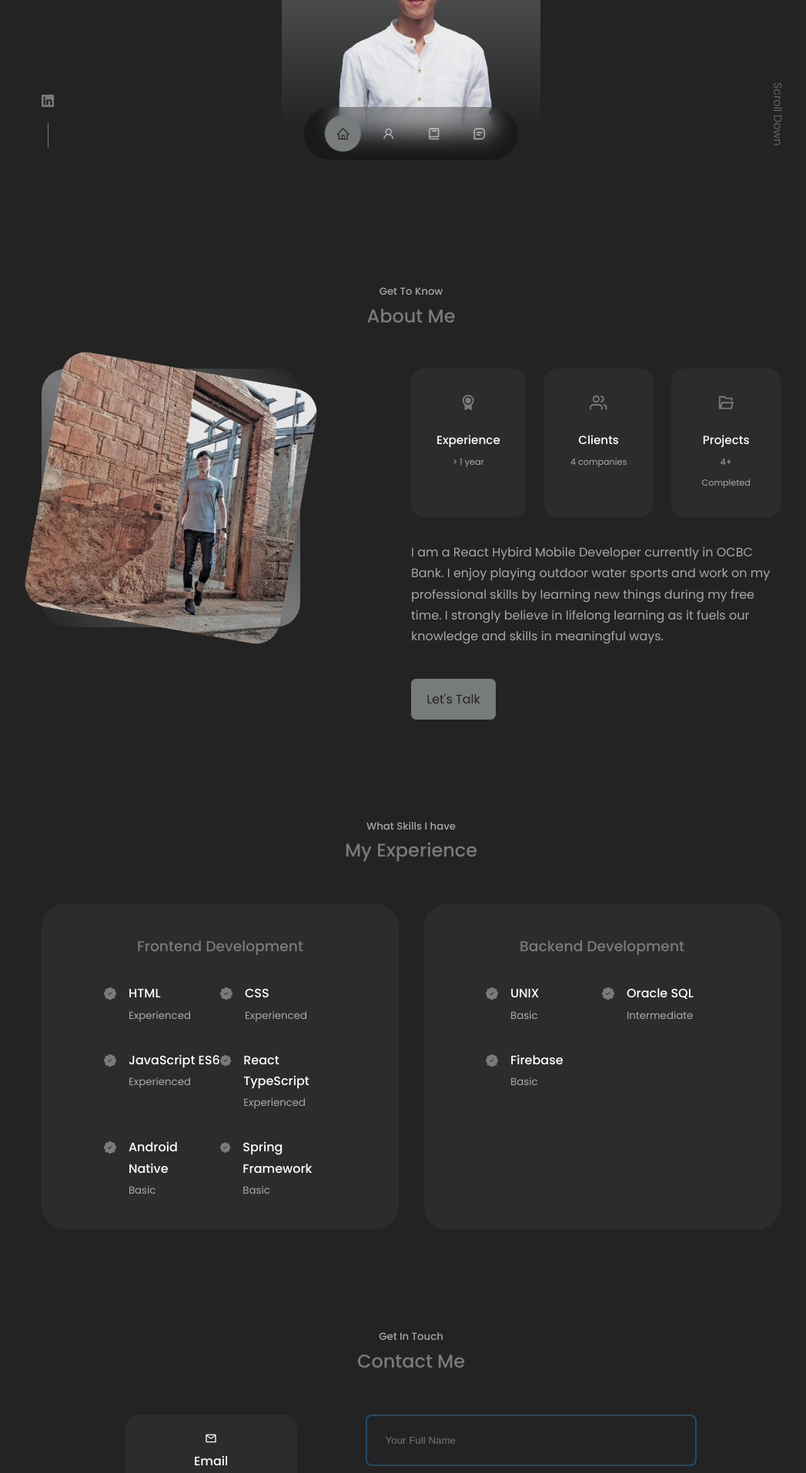
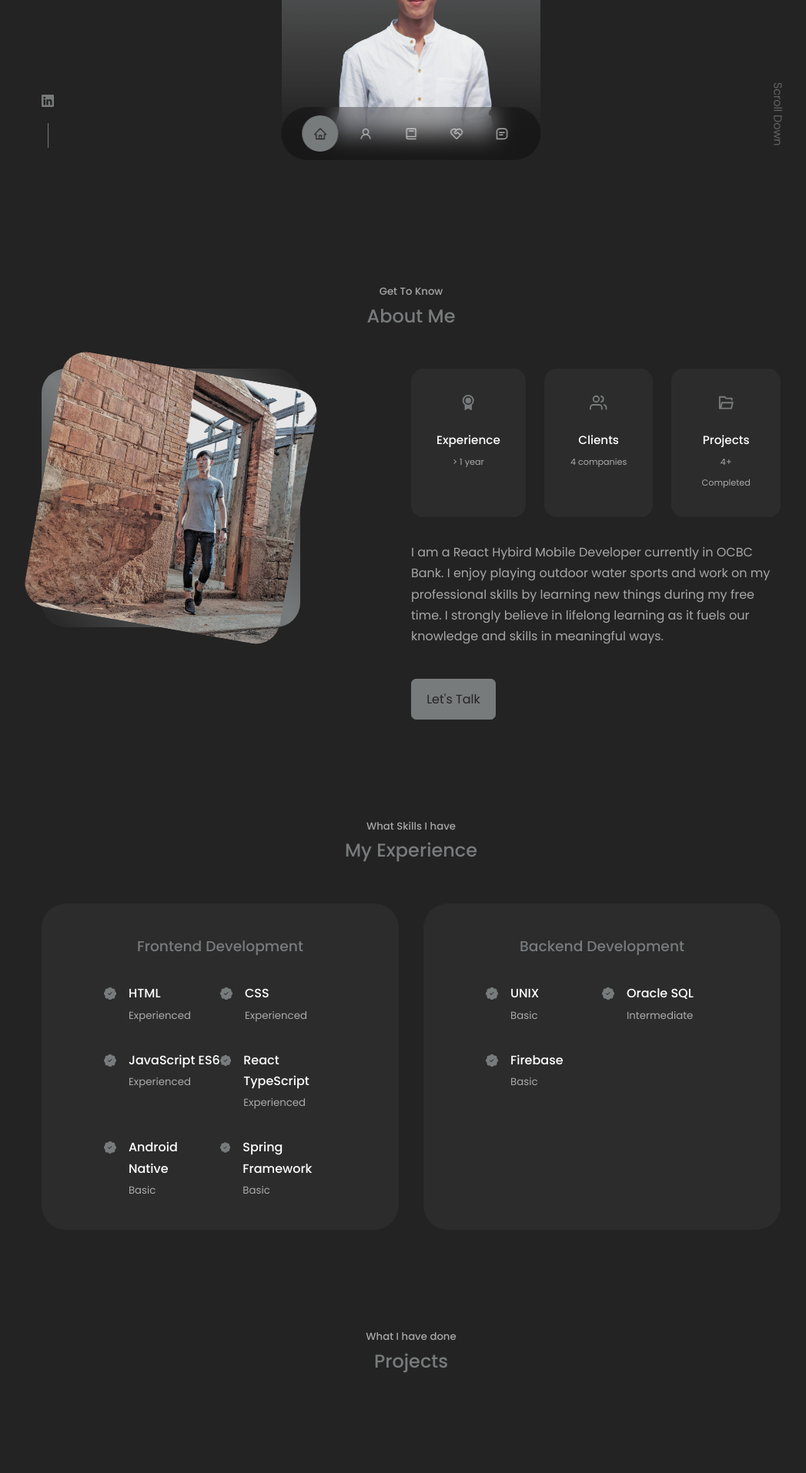
Before and after one commit to CleAyz/ClementPortfolio, a React (Create React App) app: page / in a window 1280 px wide. Shown: the part 560-2474 px from the top of the page at 77% size, without its empty margins (106-1153 px from the left). Built offline with nearby package versions, Linux system fonts and the light colour scheme.

Commit message:
bug fix on navigation to top

```diff
--- a/src/App.tsx
+++ b/src/App.tsx
@@ -1,21 +1,29 @@
+import { useState } from "react";
 import About from "./components/about/About";
 import Contact from "./components/contact/Contact";
 import Experience from "./components/experience/Experience";
 import Footer from "./components/footer/Footer";
 import Header from "./components/header/Header";
 import Nav from "./components/nav/Nav";
-// import Projects from "./components/projects/Projects";
+import Projects from "./components/projects/Projects";
 
 function App() {
+
+  const [activeNav, setActiveNav] = useState("#")
+
+  const navToState = (page: string) => {
+    setActiveNav(page);
+  }
+
   return (
     <>
       <Header />
-      <Nav />
+      <Nav navToState={navToState} activeNav={activeNav} />
       <About />
       <Experience />
-      {/* <Projects /> */}
+      <Projects />
       <Contact />
-      <Footer />
+      <Footer navToState={navToState} />
     </>
   );
 }
--- a/src/components/footer/Footer.tsx
+++ b/src/components/footer/Footer.tsx
@@ -5,10 +5,14 @@ import { FiInstagram } from 'react-icons/fi'
 import { BiUpArrowCircle } from 'react-icons/bi'
 // import { IoLogoTwitter } from 'react-icons/io'
 
-const Footer = () => {
+const Footer = (props: any) => {
+    const { navToState } = props;
     return (
         <footer>
-            <a href="#" className='footer__logo'><BiUpArrowCircle /></a>
+            <a href="#" className='footer__logo' onClick={() => {
+                navToState('#')
+
+            }}><BiUpArrowCircle /></a>
 
             <ul className='permalinks'>
                 <li><a href="#">Home</a></li>
--- a/src/components/nav/Nav.tsx
+++ b/src/components/nav/Nav.tsx
@@ -7,12 +7,9 @@ import { RiServiceLine } from 'react-icons/ri'
 import { BiMessageSquareDetail } from 'react-icons/bi'
 import { useState } from 'react'
 
-const Nav = () => {
-    const [activeNav, setActiveNav] = useState("#")
 
-    const navToState = (page: any) => {
-        setActiveNav(page);
-    }
+const Nav = (props: any) => {
+    const { navToState, activeNav } = props;
 
     //TOOD: transition left and right.
 
@@ -21,7 +18,7 @@ const Nav = () => {
             <a href="#" onClick={() => navToState('#')} className={activeNav === '#' ? 'active' : ''}><AiOutlineHome /></a>
             <a href="#about" onClick={() => navToState('#about')} className={activeNav === '#about' ? 'active' : ''}><AiOutlineUser /></a>
             <a href="#experience" onClick={() => navToState("#experience")} className={activeNav === '#experience' ? 'active' : ''} ><BiBook /></a>
-            {/* <a href="#projects" onClick={() => navToState("#projects")} className={activeNav === '#projects' ? 'active' : ''}><RiServiceLine /></a> */}
+            <a href="#projects" onClick={() => navToState("#projects")} className={activeNav === '#projects' ? 'active' : ''}><RiServiceLine /></a>
             <a href="#contact" onClick={() => navToState("#contact")} className={activeNav === '#contact' ? 'active' : ''}><BiMessageSquareDetail /></a>
         </nav>
     )
```
